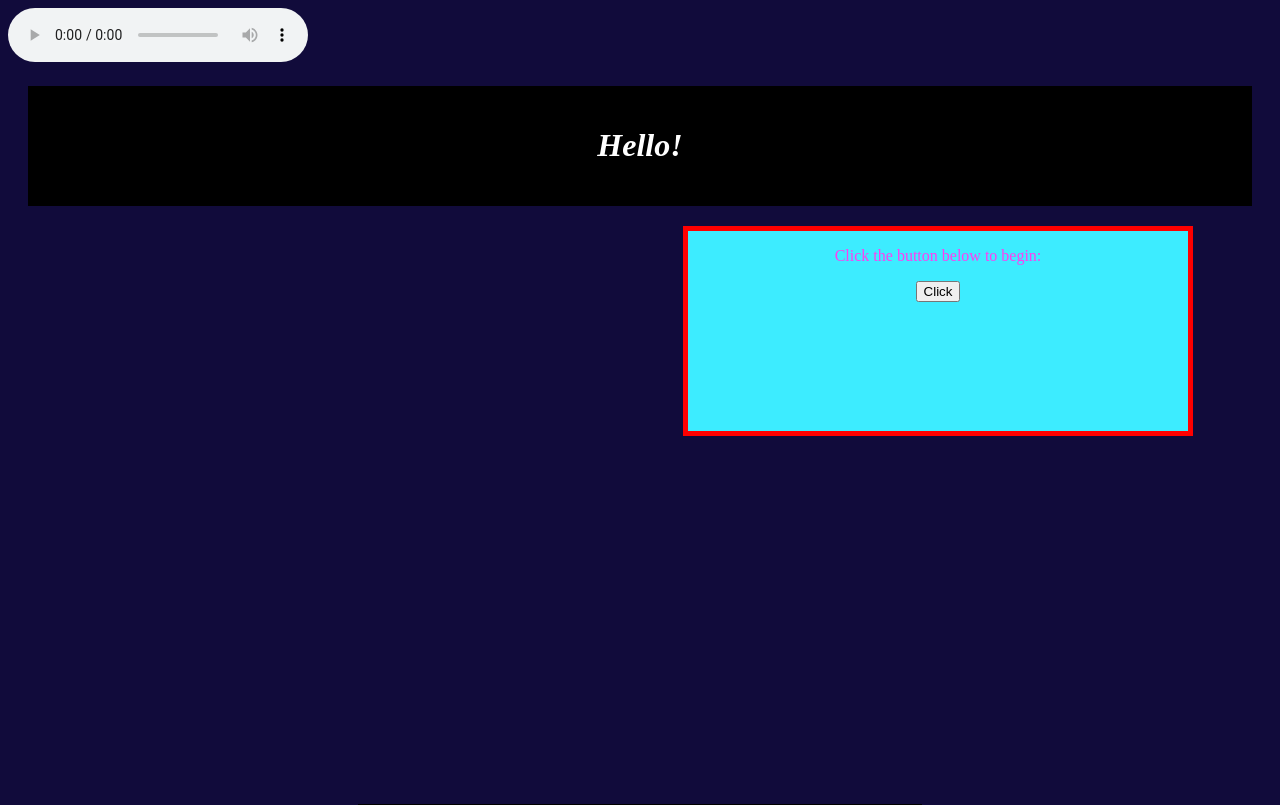
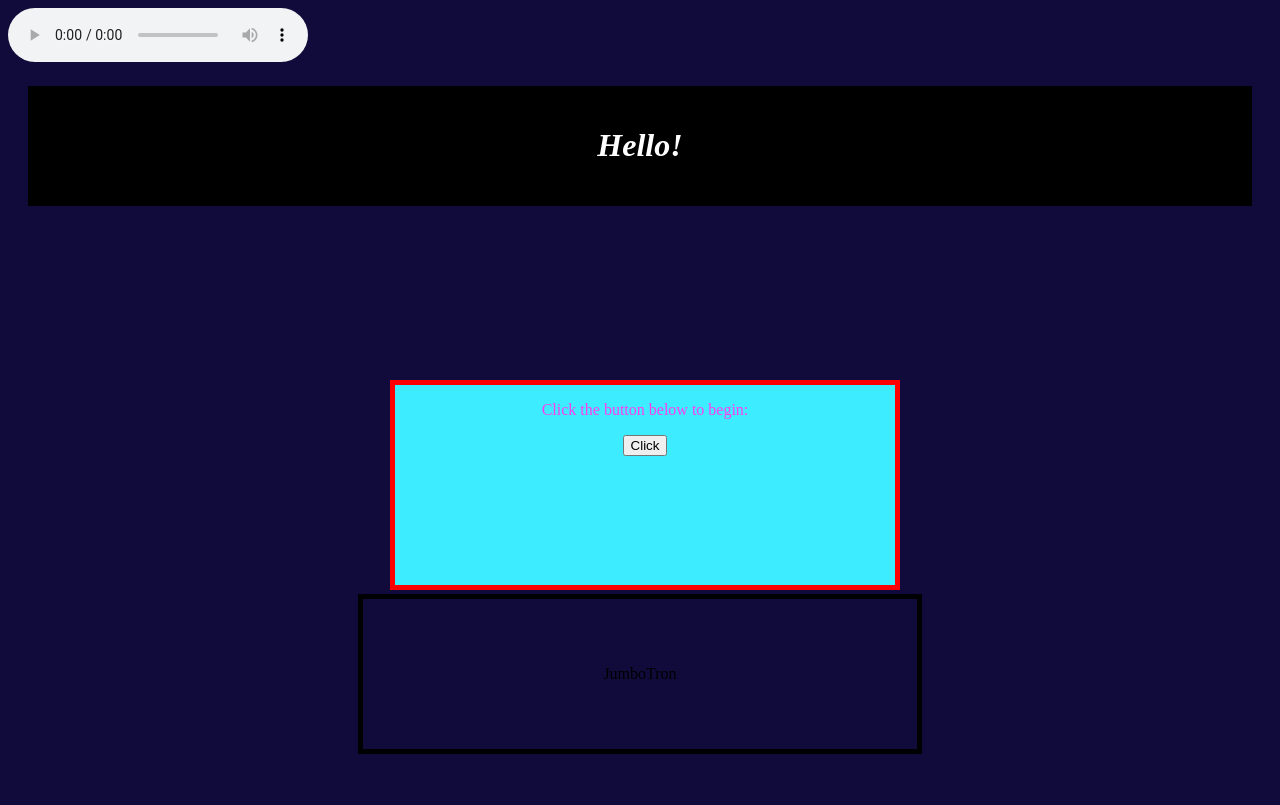
Before and after one commit to DanielKiernan/OldnOutdated, a PHP site: page / in a window 1280 px wide. Shown: the top 805 px of the page. After the commit the page ends 754 px from the top, so only its background shows below. Run offline with PHP 8.4, Linux system fonts and the light colour scheme.

Commit message:
Moving Paragraph

```diff
--- a/mystyle.css
+++ b/mystyle.css
@@ -10,8 +10,11 @@ div.Title {
 	font-style: oblique;
 }
 div.Paragraph {
-	position: relative;
-	left: 675px;
+	position: absolute;
+	top: 60%;
+	left: 50%;
+	margin-top: -100px;
+	margin-left: -250px;
 	text-align: center;
 	background-color: #3DECFF;
 	color: #FF3DF2;
```
